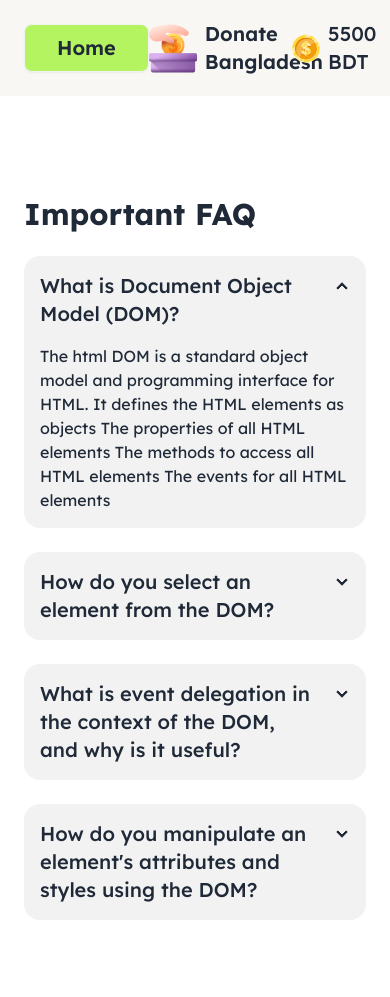
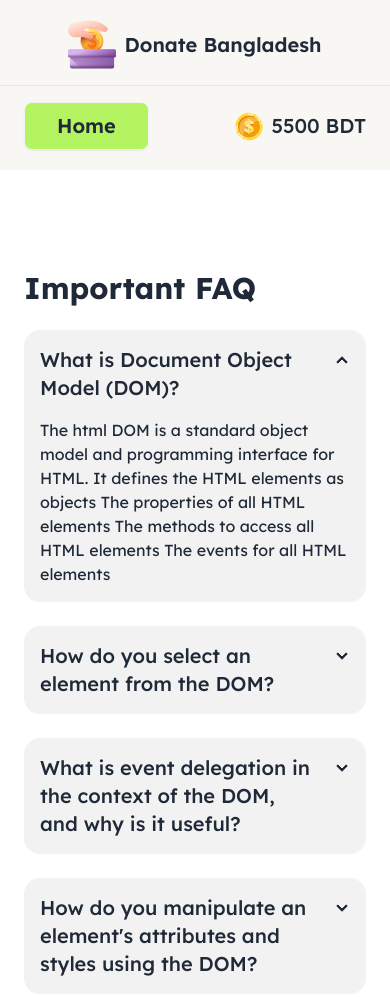
Before and after one commit to NabinIslam/nirjan-assignment, a plain HTML site: page blog.html in a window 390 px wide. Shown: the top 997 px of the page. Drawn offline with nearby package versions, Linux system fonts and the light colour scheme.

Commit message:
updated blog header

```diff
--- a/blog.html
+++ b/blog.html
@@ -26,15 +26,25 @@
   </head>
   <body>
     <header class="bg-[#F9F7F3] py-5 sticky top-0 z-50">
-      <div class="container mx-auto flex justify-between items-center px-6">
-        <div>
+      <div
+        class="lg:hidden flex items-center justify-center pb-4 border-b mb-4"
+      >
+        <a class="flex items-center justify-start gap-2" href="/"
+          ><img src="/assets/logo.png" alt="" srcset="" />
+          <h3 class="text-xl font-semibold">Donate Bangladesh</h3></a
+        >
+      </div>
+      <div
+        class="container px-6 mx-auto flex lg:flex-row justify-between items-center"
+      >
+        <div class="">
           <a href="/"
             ><button class="btn bg-[#B4F461] text-xl font-semibold px-8">
               Home
             </button></a
           >
         </div>
-        <div>
+        <div class="hidden lg:block">
           <a class="flex items-center justify-start gap-2" href="/"
             ><img src="/assets/logo.png" alt="" srcset="" />
             <h3 class="text-xl font-semibold">Donate Bangladesh</h3></a
```
Also changed, not shown: index.html (+1 -53 lines).
